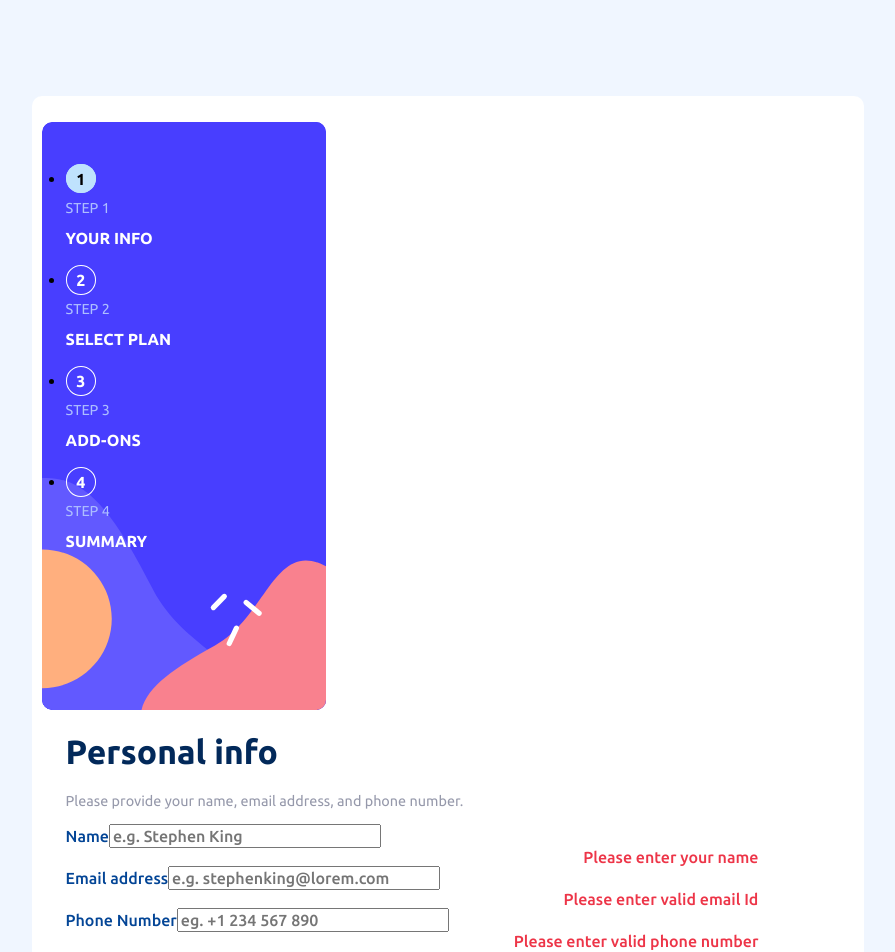
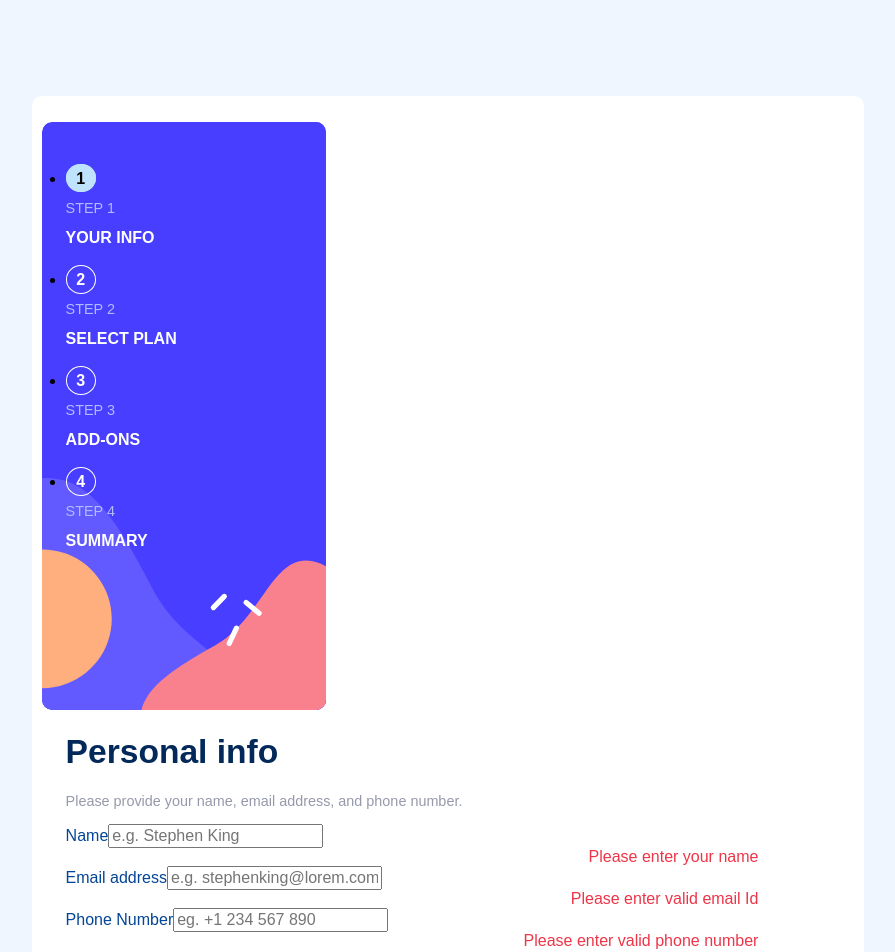
Before and after one commit to Soaphub/Multi-step-form-solution, a Next.js app: page / in a window 1280 px wide. Shown: the top 952 px of the page, without its empty margins (192-1087 px from the left). Built offline with nearby package versions, Linux system fonts and the light colour scheme.

Commit message:
Made some changes even more even

```diff
--- a/styles/globals.css
+++ b/styles/globals.css
@@ -1,4 +1,4 @@
-@import url("https://fonts.googleapis.com/css2?family=Ubuntu:wght@400;500;700&display=swap");
+
 
 *{
     box-sizing: border-box;
```
